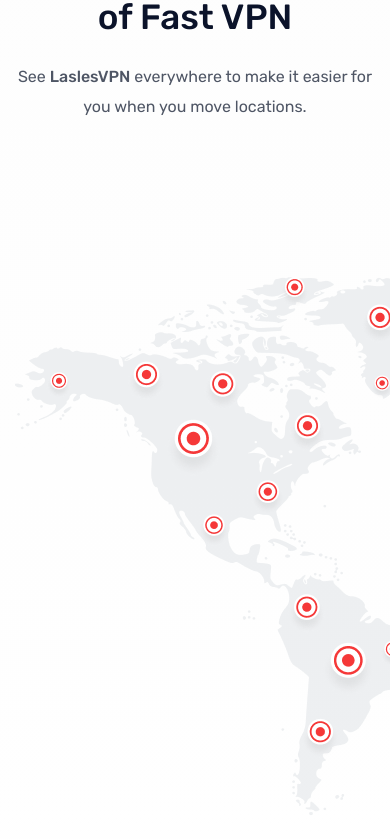
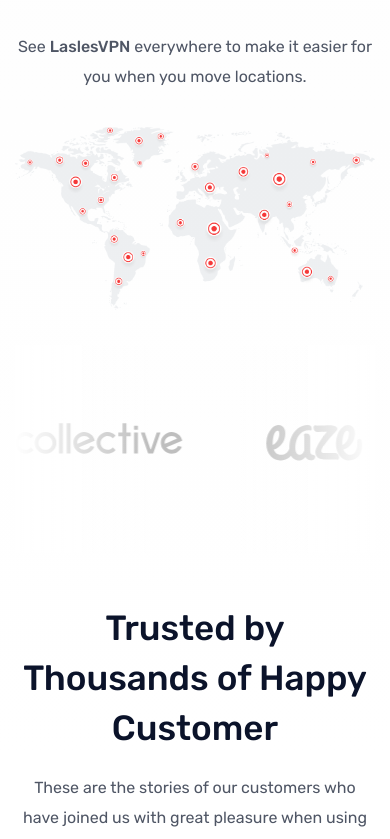
Before and after one commit to Dailton-Bastos/lasles-vpn, a React (Vite) app: page / in a window 390 px wide. Shown: the part 4181-5020 px from the top of the page. Built offline with nearby package versions, Linux system fonts and the light colour scheme; no server answers.

Commit message:
style(map): add responsive mobile

```diff
--- a/src/components/Map/styles.ts
+++ b/src/components/Map/styles.ts
@@ -22,12 +22,21 @@
     text-align: center;
     margin-bottom: 20px;
     max-width: 383px;
+
+    @media only screen and (max-width: 1125px) {
+      font-size: 3rem;
+      max-width: 100%;
+    }
   }
 
   p {
     line-height: 30px;
     max-width: 555px;
     text-align: center;
+
+    @media only screen and (max-width: 1125px) {
+      max-width: 100%;
+    }
 
     strong {
       font-weight: 500;
@@ -38,4 +47,13 @@
 export const Map = styled.div`
   margin: 155px auto 35px;
   width: 100%;
+
+  @media only screen and (max-width: 1125px) {
+    margin: 35px auto;
+
+    img {
+      display: block;
+      max-width: 100%;
+    }
+  }
 `;
--- a/src/components/Plans/styles.ts
+++ b/src/components/Plans/styles.ts
@@ -14,7 +14,7 @@
   width: 100%;
 
   @media only screen and (max-width: 1125px) {
-    padding-bottom: 90px;
+    padding-bottom: 60px;
   }
 
   h2 {
```
